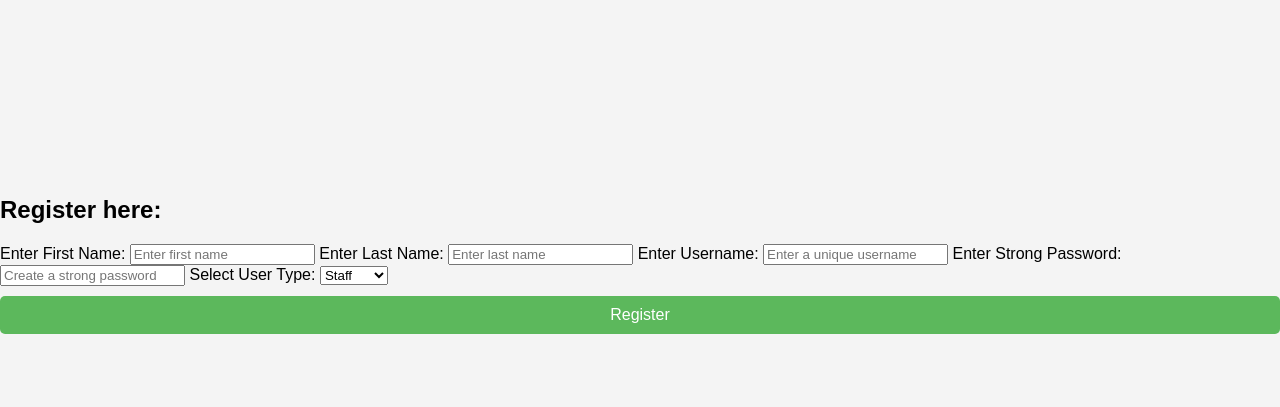
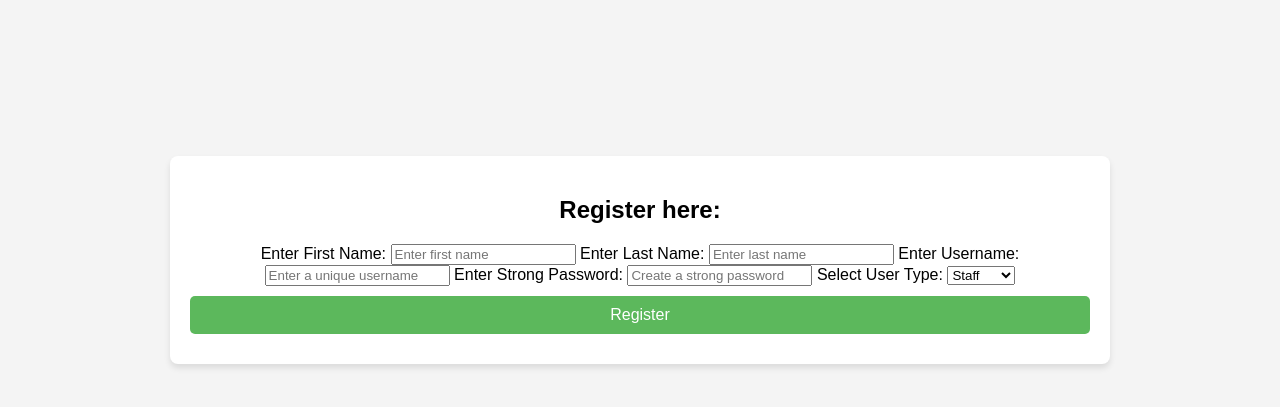
Before and after one commit to dzlagit/moodle-clone, a PHP site: page /registerht.php in a window 1280 px wide. Shown: the part 140-547 px from the top of the page. Run offline with PHP 8.4, Linux system fonts and the light colour scheme.

Commit message:
Update styles.css

```diff
--- a/styles.css
+++ b/styles.css
@@ -102,7 +102,6 @@ button {
     background-color: #4cae4c;
 }
 
-/* For small devices, make sure everything still fits well */
 @media only screen and (max-width: 600px) {
     .title {
         font-size: 28px;
@@ -129,7 +128,6 @@ button {
     padding: 15px 0;
 }
 
-/* Styling the navbar links */
 .navbar a {
     color: white; /* White text color */
     text-decoration: none; /* Remove underline from links */
@@ -163,17 +161,17 @@ button {
     }
 }
 
-/*.container {
+.container {
     display: flex;
     flex-direction: column;
     justify-content: center;
     align-items: center;
     text-align: center;
     width: 100%;
-    max-width: 400px; /* Optional, for consistent width */
- /*   margin: 0 auto; /* Center horizontally */
-   /* padding: 20px; /* Optional, for spacing */
-   /* box-shadow: 0px 4px 6px rgba(0, 0, 0, 0.1); /* Optional, for aesthetic */
-   /* background-color: #fff; /* Optional, for visual clarity */
-   /* border-radius: 8px; /* Optional, for rounded edges */
-/*}
+    max-width: 900px;
+    margin: 0 auto; /* Center horizontally */
+    padding: 20px; /* Optional, for spacing */
+    box-shadow: 0px 4px 6px rgba(0, 0, 0, 0.1); /* Optional, for aesthetic */
+    background-color: #fff; /* Optional, for visual clarity */
+    border-radius: 8px; /* Optional, for rounded edges */
+}
```
